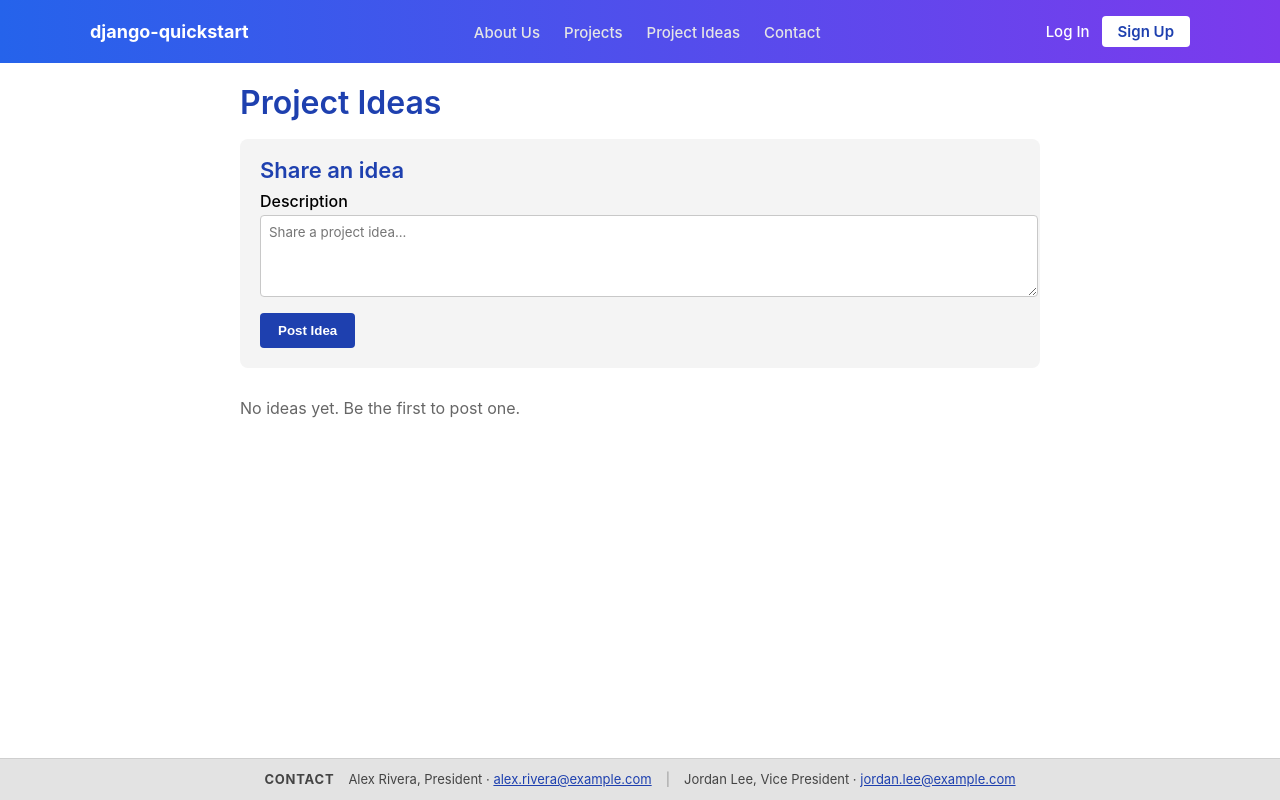
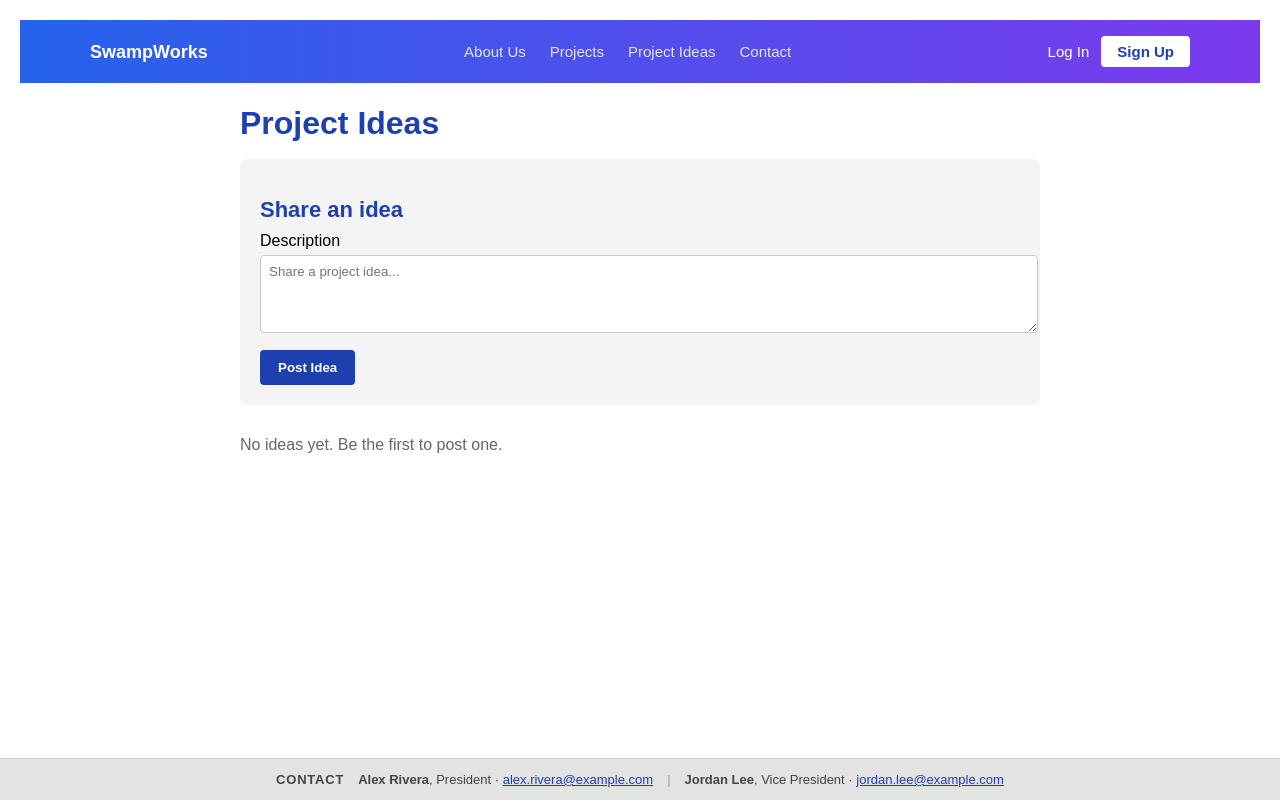
Before and after one commit to 1399999/SwampWorksWebsite, a Django app: page /ideas/ in a window 1280 px wide. Run offline with Django 4.2, Linux system fonts and the light colour scheme; data that the repository does not hold is empty.

Commit message:
Changes more UI elements

```diff
--- a/src/accounts/static/accounts/css/auth.css
+++ b/src/accounts/static/accounts/css/auth.css
@@ -1,7 +1,5 @@
-@import url('https://fonts.googleapis.com/css2?family=Inter:wght@100;200;300;400;500;600;700;800;900&display=swap');
-
 :root{
-    --primary-font: 'Inter', sans-serif;
+    --primary-font: Arial, Helvetica, sans-serif;
 }
 
 body{
--- a/src/dashboard/static/dashboard/css/admin.css
+++ b/src/dashboard/static/dashboard/css/admin.css
@@ -2,7 +2,7 @@
     max-width: 900px;
     margin: 0 auto;
     padding: 24px;
-    font-family: var(--primary-font, 'Inter', sans-serif);
+    font-family: var(--primary-font, Arial, Helvetica, sans-serif);
 }
 
 .admin-page h1 {
--- a/src/dashboard/static/dashboard/css/dashboard.css
+++ b/src/dashboard/static/dashboard/css/dashboard.css
@@ -1,7 +1,5 @@
-@import url('https://fonts.googleapis.com/css2?family=Inter:wght@100;200;300;400;500;600;700;800;900&display=swap');
-
 :root{
-    --primary-font: 'Inter', sans-serif;
+    --primary-font: Arial, Helvetica, sans-serif;
     --heading-color: #2563eb;
 }
 
--- a/src/landing_page/static/landing_page/css/calendar.css
+++ b/src/landing_page/static/landing_page/css/calendar.css
@@ -2,7 +2,7 @@
     max-width: 900px;
     margin: 32px auto 0;
     padding: 0 24px;
-    font-family: var(--primary-font, 'Inter', sans-serif);
+    font-family: var(--primary-font, Arial, Helvetica, sans-serif);
 }
 
 .calendar-page h2 {
--- a/src/landing_page/static/landing_page/css/footer.css
+++ b/src/landing_page/static/landing_page/css/footer.css
@@ -14,7 +14,7 @@ body {
     bottom: 0;
     background-color: #e3e3e3;
     border-top: 1px solid #cfcfcf;
-    font-family: var(--primary-font, 'Inter', sans-serif);
+    font-family: var(--primary-font, Arial, Helvetica, sans-serif);
     font-size: 13px;
     color: #444;
 }
@@ -44,3 +44,8 @@ body {
 .site-footer a {
     color: #1e40af;
 }
+
+/* Site-wide font: buttons, inputs and textareas don't inherit fonts by default */
+body, button, input, select, textarea {
+    font-family: Arial, Helvetica, sans-serif;
+}
--- a/src/landing_page/static/landing_page/css/ideas.css
+++ b/src/landing_page/static/landing_page/css/ideas.css
@@ -2,7 +2,7 @@
     max-width: 800px;
     margin: 0 auto;
     padding: 24px;
-    font-family: var(--primary-font, 'Inter', sans-serif);
+    font-family: var(--primary-font, Arial, Helvetica, sans-serif);
 }
 
 .ideas-page h1 {
--- a/src/landing_page/static/landing_page/css/index.css
+++ b/src/landing_page/static/landing_page/css/index.css
@@ -1,75 +1,47 @@
-.site-navbar {
-    width: 100%;
-    background-color: #2563eb;
-    background-image: linear-gradient(90deg, #2563eb 0%, #7c3aed 100%);
-    font-family: var(--primary-font, 'Inter', sans-serif);
+:root{
+    --primary-font: Arial, Helvetica, sans-serif;
+    --heading-color: #1e40af;
 }
 
-.navbar-inner {
-    max-width: 1100px;
-    margin: 0 auto;
-    padding: 16px 24px;
-    display: flex;
-    align-items: center;
-    justify-content: space-between;
-    flex-wrap: wrap;
-    gap: 12px;
+body{
+    font-family: var(--primary-font);
+    background-color: rgb(255, 255, 255);
+    padding: 20px 20px;
 }
 
-.navbar-brand {
-    color: #ffffff;
-    font-weight: 700;
-    font-size: 18px;
-    text-decoration: none;
+h1{
+    font-weight: 600;
+    font-size: 32px;
+    color: var(--heading-color);
+    margin-bottom: 12px;
 }
 
-.navbar-links {
-    list-style: none;
-    display: flex;
-    gap: 24px;
-    margin: 0;
-    padding: 0;
+h2{
+    font-weight: 600;
+    font-size: 24px;
+    color: var(--heading-color);
+    margin-top: 20px;
+    margin-bottom: 8px;
 }
 
-.navbar-links li a {
-    color: #e5e5e5;
-    text-decoration: none;
-    font-size: 15px;
-    font-weight: 500;
+strong{
+    font-weight: 600;
 }
 
-.navbar-links li a:hover {
-    color: #ffffff;
+a{
+    color: var(--heading-color);
     text-decoration: underline;
 }
 
-.navbar-auth {
-    display: flex;
-    align-items: center;
-    gap: 12px;
+ol, ul{
+    padding-left: 24px;
+    margin: 10px 0;
 }
 
-.navbar-login {
-    color: #ffffff;
-    text-decoration: none;
-    font-size: 15px;
-    font-weight: 500;
+li{
+    margin: 5px 0px;
 }
 
-.navbar-login:hover {
-    text-decoration: underline;
+p{
+    margin: 10px 0;
 }
-
-.navbar-signup {
-    background-color: #ffffff;
-    color: #1e40af;
-    text-decoration: none;
-    font-size: 15px;
-    font-weight: 600;
-    padding: 8px 16px;
-    border-radius: 4px;
-}
-
-.navbar-signup:hover {
-    background-color: #e5e5e5;
-}
--- a/src/landing_page/static/landing_page/css/navbar.css
+++ b/src/landing_page/static/landing_page/css/navbar.css
@@ -2,7 +2,7 @@
     width: 100%;
     background-color: #2563eb;
     background-image: linear-gradient(90deg, #2563eb 0%, #7c3aed 100%);
-    font-family: var(--primary-font, 'Inter', sans-serif);
+    font-family: var(--primary-font, Arial, Helvetica, sans-serif);
 }
 
 .navbar-inner {
--- a/src/landing_page/static/landing_page/css/projects.css
+++ b/src/landing_page/static/landing_page/css/projects.css
@@ -2,7 +2,7 @@
     max-width: 1100px;
     margin: 0 auto;
     padding: 24px;
-    font-family: var(--primary-font, 'Inter', sans-serif);
+    font-family: var(--primary-font, Arial, Helvetica, sans-serif);
 }
 
 .projects-page h1 {
--- a/src/landing_page/templates/landing_page/ideas.html
+++ b/src/landing_page/templates/landing_page/ideas.html
@@ -22,7 +22,7 @@
                     {% endfor %}
                 </div>
             {% endfor %}
-            <button type="submit">Post Idea</button>
+            <button type="submit" class="btn btn-primary">Post Idea</button>
         </form>
     </section>
 
--- a/src/landing_page/templates/landing_page/projects.html
+++ b/src/landing_page/templates/landing_page/projects.html
@@ -1,6 +1,7 @@
 {% extends 'landing_page/base.html' %}
 {% load static %}
 {% block content %}
+
 <link rel="stylesheet" href="{% static 'landing_page/css/projects.css' %}">
 
 <main class="projects-page">
--- a/src/landing_page/templates/partials/navbar.html
+++ b/src/landing_page/templates/partials/navbar.html
@@ -1,7 +1,7 @@
 {% load static %}
 <nav class="site-navbar">
     <div class="navbar-inner">
-        <a href="{% url 'landing_page:index' %}" class="navbar-brand">django-quickstart</a>
+        <a href="{% url 'landing_page:index' %}" class="navbar-brand">SwampWorks</a>
 
         <ul class="navbar-links">
             <li><a href="{% url 'landing_page:about' %}">About Us</a></li>
```
